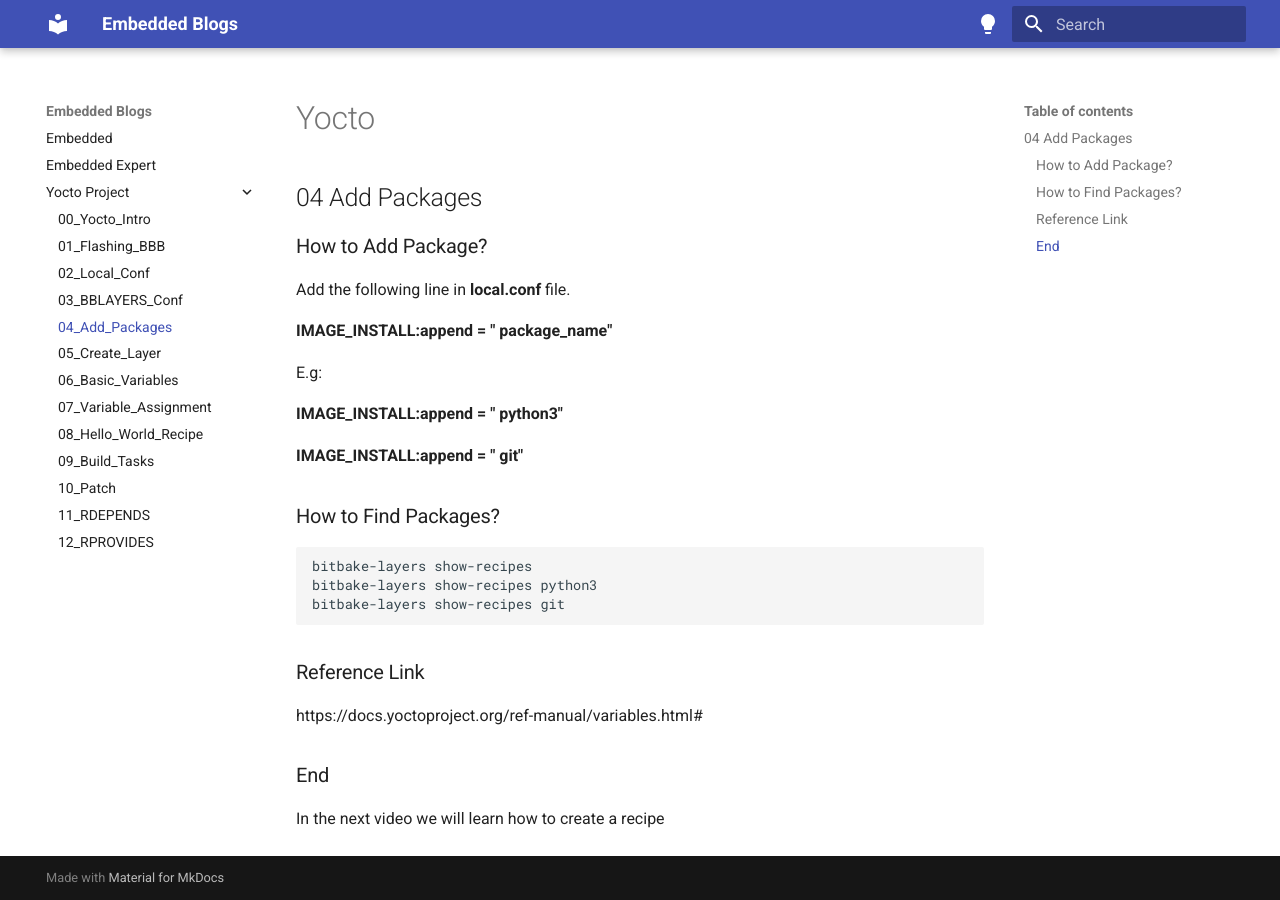
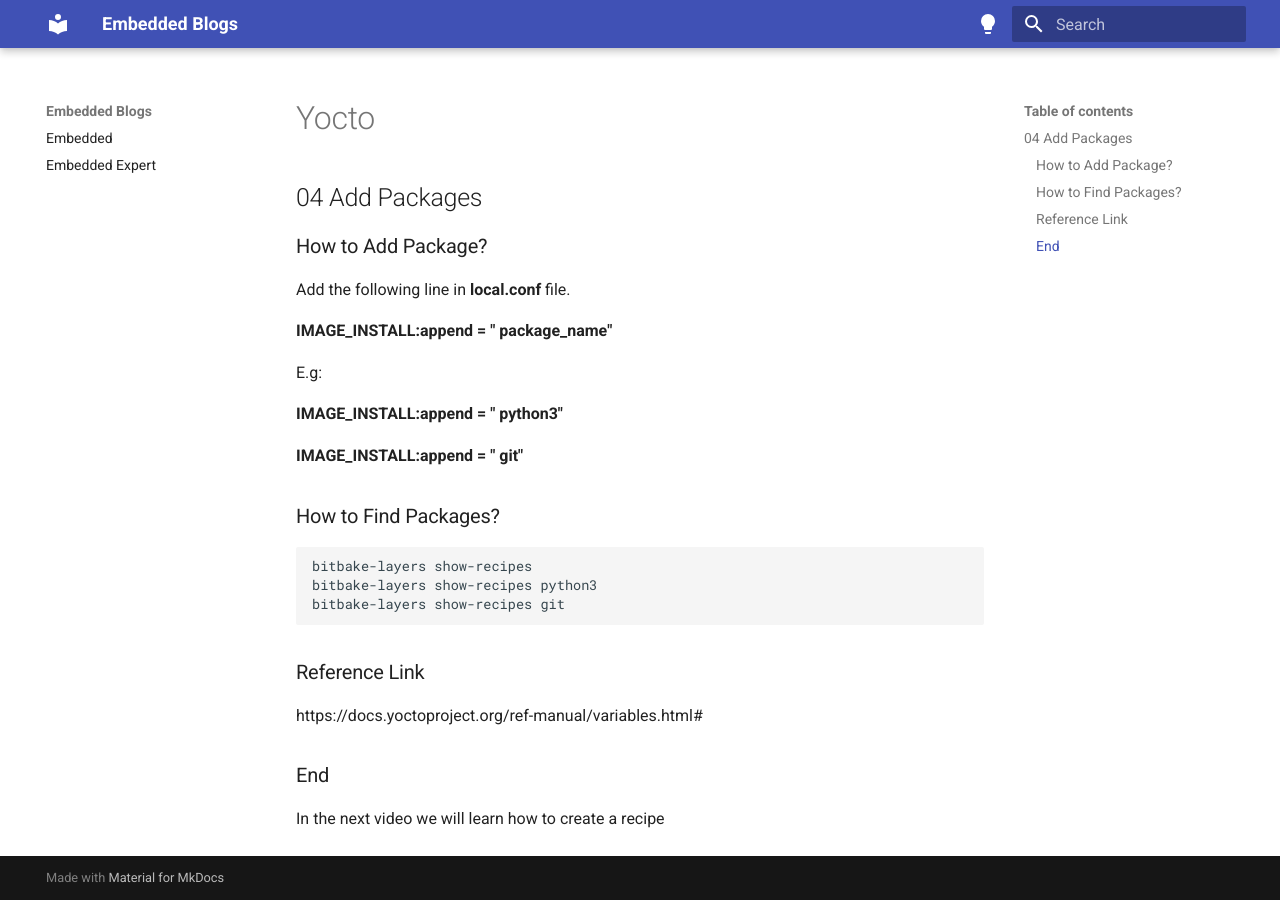
Before and after one commit to embeddednext/blogs, an MkDocs documentation site: the page built from docs/Yocto-Project/04_Add_Packages.md, in a window 1280 px wide. Built offline with MkDocs 1.6.1 and Material for MkDocs 9.7.7, drawn with Linux system fonts in a browser that asks for light colours.

Commit message:
Removed Yocto

```diff
--- a/mkdocs.yml
+++ b/mkdocs.yml
@@ -21,17 +21,3 @@ theme:
 nav:
 - Embedded: "index.md"
 - Embedded Expert: "Embedded/Phil-Koopman.md"
-- Yocto Project:
-  - 00_Yocto_Intro: "Yocto-Project/00_Yocto_Intro.md"
-  - 01_Flashing_BBB: "Yocto-Project/01_Flashing_BBB.md"
-  - 02_Local_Conf: "Yocto-Project/02_Local_Conf.md"
-  - 03_BBLAYERS_Conf: "Yocto-Project/03_BBLAYERS_Conf.md"
-  - 04_Add_Packages: "Yocto-Project/04_Add_Packages.md"
-  - 05_Create_Layer: "Yocto-Project/05_Create_Layer.md"
-  - 06_Basic_Variables: "Yocto-Project/06_Basic_Variables.md"
-  - 07_Variable_Assignment: "Yocto-Project/07_Variable_Assignment.md"
-  - 08_Hello_World_Recipe: "Yocto-Project/08_Hello_World_Recipe.md"
-  - 09_Build_Tasks: "Yocto-Project/09_Build_Tasks.md"
-  - 10_Patch: "Yocto-Project/10_Patch.md"
-  - 11_RDEPENDS: "Yocto-Project/11_RDEPENDS.md"
-  - 12_RPROVIDES: "Yocto-Project/12_RPROVIDES.md"
```
